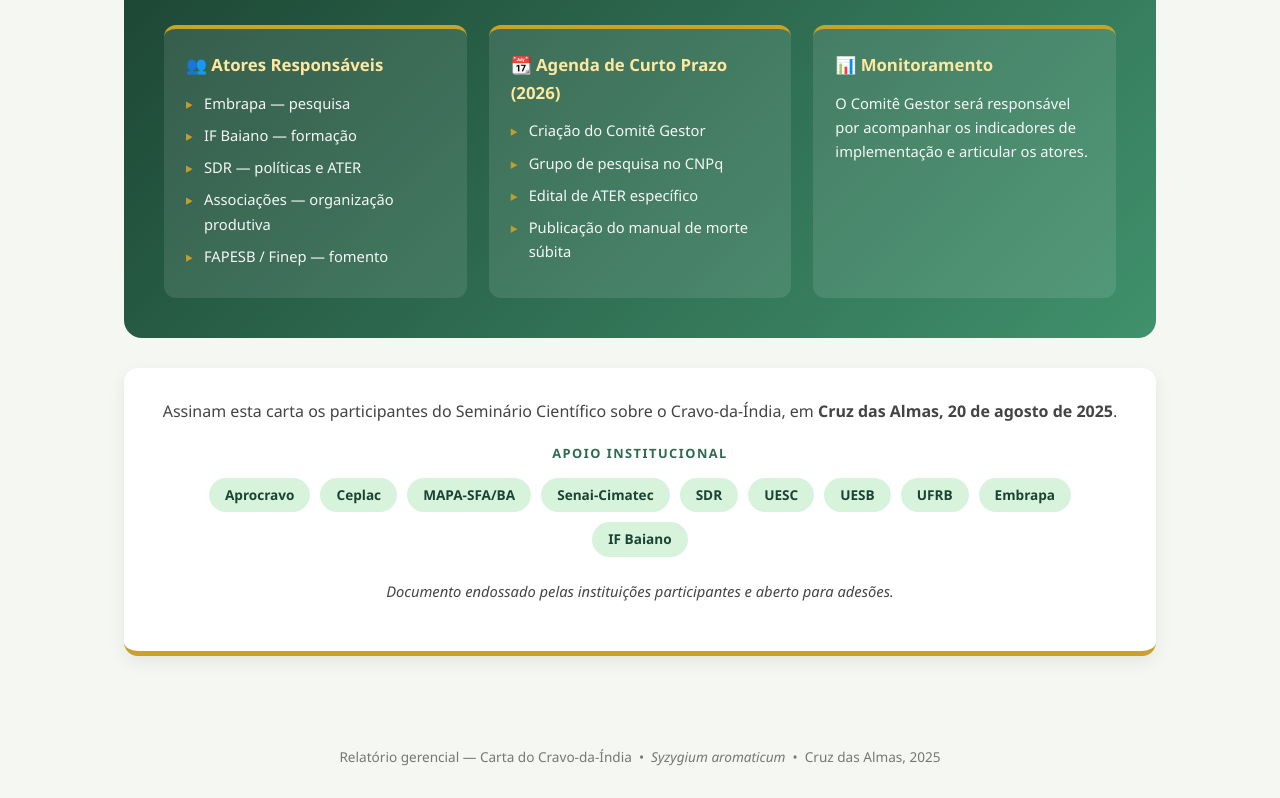
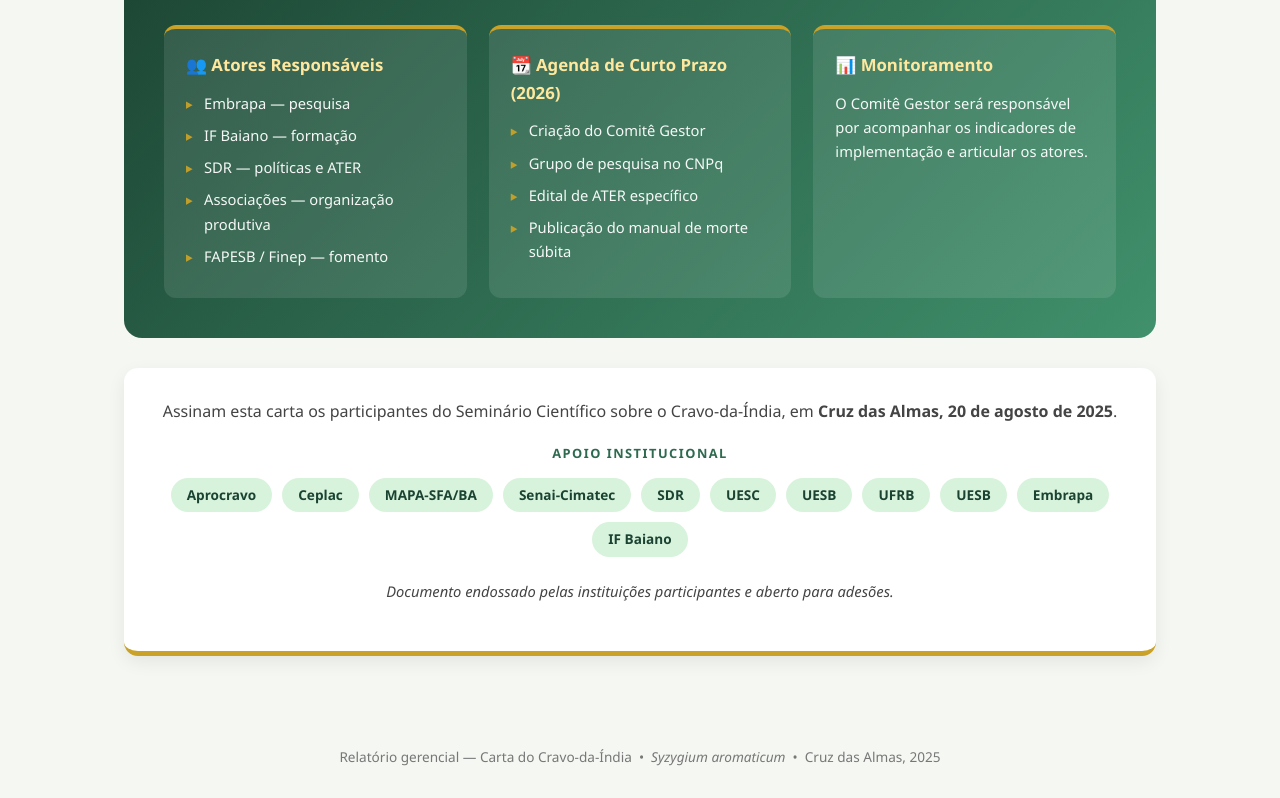
Before and after one commit to praticasdegestao/cravo1, a plain HTML site: page index.html in a window 1280 px wide. Shown: the part 3123-3921 px from the top of the page. Drawn offline with Linux system fonts and the light colour scheme.

Commit message:
Add files via upload

```diff
--- a/index.html
+++ b/index.html
@@ -540,6 +540,8 @@
             <span class="tag">UESC</span>
             <span class="tag">UESB</span>
             <span class="tag">UFRB</span>
+            <span class="tag">UESB</span>
+
             <span class="tag">Embrapa</span>
             <span class="tag">IF Baiano</span>
         </div>
```
